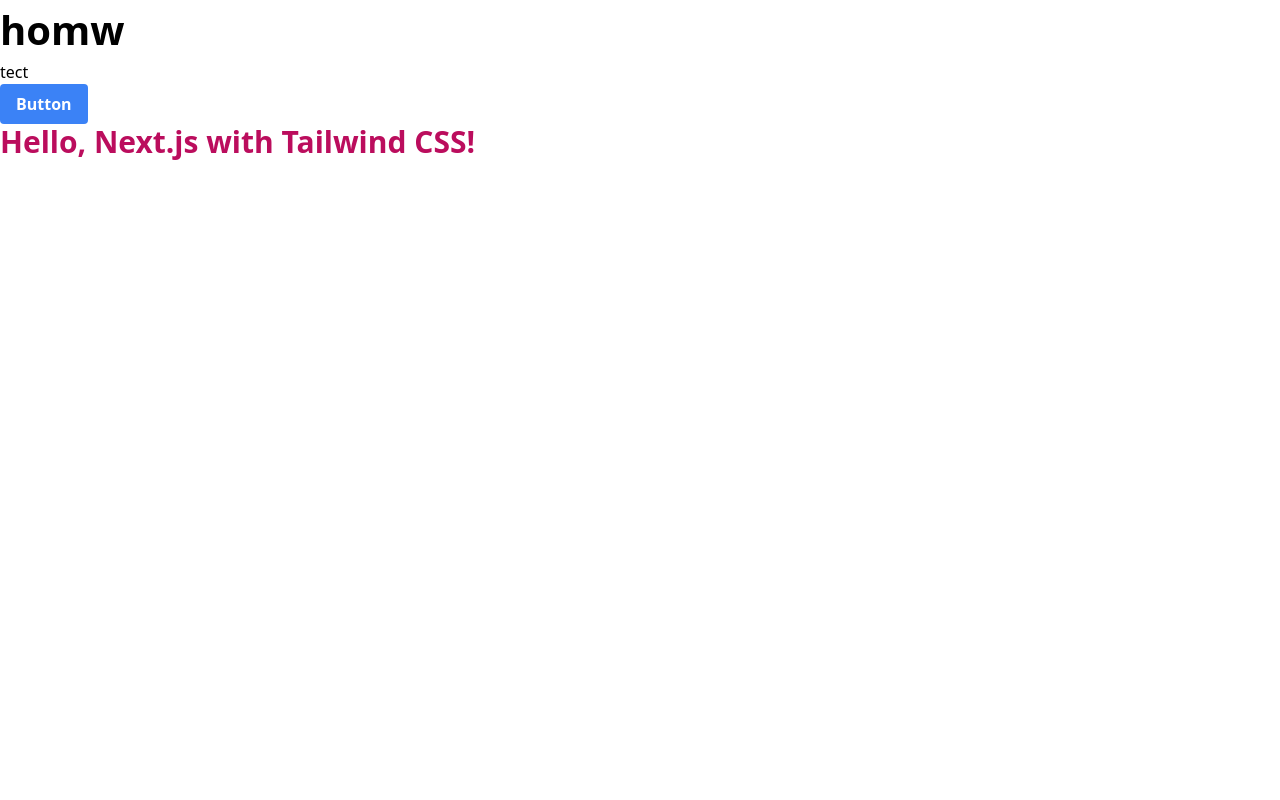
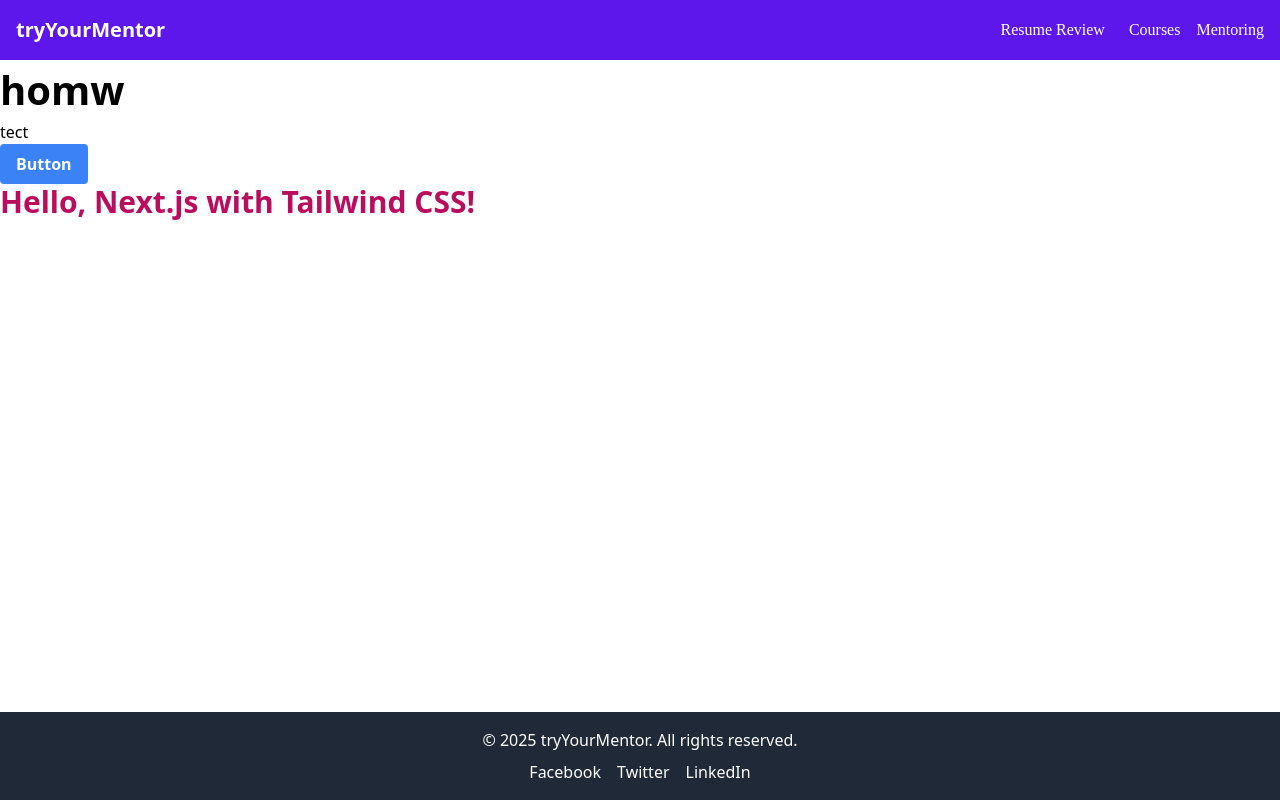
Before and after one commit to tryyourmentorDev/try-your-mentor-V0, a Next.js app: page / in a window 1280 px wide. Built offline with nearby package versions, Linux system fonts and the light colour scheme.

Commit message:
set up taiwind css v3

```diff
--- a/package.json
+++ b/package.json
@@ -11,7 +11,8 @@
   "dependencies": {
     "next": "15.2.0",
     "react": "^19.0.0",
-    "react-dom": "^19.0.0"
+    "react-dom": "^19.0.0",
+    "react-icons": "^5.5.0"
   },
   "devDependencies": {
     "@eslint/eslintrc": "^3",
--- a/src/app/layout.tsx
+++ b/src/app/layout.tsx
@@ -1,6 +1,8 @@
 import type { Metadata } from "next";
 import { Geist, Geist_Mono } from "next/font/google";
 import "./globals.css";
+import Header from "../components/Header";
+import Footer from "../components/Footer";
 
 const geistSans = Geist({
   variable: "--font-geist-sans",
@@ -13,7 +15,7 @@
 });
 
 export const metadata: Metadata = {
-  title: "Create Next App",
+  title: "aCreate Next App",
   description: "Generated by create next app",
 };
 
@@ -24,8 +26,12 @@
 }>) {
   return (
     <html lang="en">
-      <body className={`${geistSans.variable} ${geistMono.variable}`}>
-        {children}
+      <body className={`${geistSans.variable} ${geistMono.variable} flex flex-col min-h-screen`}>
+        <Header />
+        <main className="flex-grow">
+          {children}
+        </main>
+        <Footer />
       </body>
     </html>
   );
--- /dev/null
+++ b/src/components/Footer.tsx
@@ -0,0 +1,22 @@
+const Footer = () => (
+  <footer className="bg-gray-800 text-white py-4">
+    <div className="container mx-auto text-center">
+      <p>
+        &copy; {new Date().getFullYear()} tryYourMentor. All rights reserved.
+      </p>
+      <div className="mt-2">
+        <a href="https://www.facebook.com" className="mx-2">
+          Facebook
+        </a>
+        <a href="https://www.twitter.com" className="mx-2">
+          Twitter
+        </a>
+        <a href="https://www.linkedin.com" className="mx-2">
+          LinkedIn
+        </a>
+      </div>
+    </div>
+  </footer>
+);
+
+export default Footer;
--- /dev/null
+++ b/src/components/Header.tsx
@@ -0,0 +1,136 @@
+"use client";
+import { useState } from "react";
+import Link from "next/link";
+import { FiMenu, FiX } from "react-icons/fi";
+// import SignUpButton from "./SignUpButton";
+// import SignInButton from "./SignInButton";
+// import LogOutButton from "./LogOutButton";
+// import AuthOverlay from "./AuthOverlay";
+
+const Header = () => {
+  const [isOpen, setIsOpen] = useState(false);
+  const [isOpenAuthOverlay, setIsOpenAuthOverlay] = useState(false);
+  const [isFadingOut, setIsFadingOut] = useState(false);
+  const [authLayoutType, setAuthLayoutType] = useState("");
+  const [isLoggedIn, setIsLoggedIn] = useState(false);
+
+  const onClickedSignUpButton = () => {
+    console.log("clicked on sign up button");
+    setIsOpenAuthOverlay(true);
+    setIsFadingOut(false);
+    setAuthLayoutType("sign-up-page-1");
+  }
+  const onClickedSignInButton = () => {
+    console.log("clicked on sign up button");
+    setIsOpenAuthOverlay(true);
+    setIsFadingOut(false);
+    setAuthLayoutType("sign-in-page-1");
+  }
+
+  const closeOverlay = () => {
+    setIsFadingOut(true); // Start the fade-out effect
+    setTimeout(() => {
+      setIsOpenAuthOverlay(false); // Close overlay after animation
+    }, 300);
+  }
+
+//   const setSignInState = (state) => {
+//     console.log("setSignInState: ", state);
+//     setIsLoggedIn(state);
+//     setIsOpenAuthOverlay(false);
+//   }
+
+  const onClickLogOutButton = () => {
+    console.log("onClickLogOutButton: ");
+    setIsLoggedIn(false);
+    setIsOpenAuthOverlay(false);
+  }
+
+  return (
+    <>
+    <header className="bg-primary-light">
+      <div className="container mx-auto flex justify-between items-center p-4">
+        <Link href="/" className="text-xl font-bold text-white">
+          tryYourMentor
+        </Link>
+
+        {/* Mobile Menu Button */}
+        <button
+          className="md:hidden text-white text-2xl"
+          onClick={() => setIsOpen(!isOpen)}
+        >
+          {isOpen ? <FiX /> : <FiMenu />}
+        </button>
+
+        {/* Desktop Navigation */}
+        <nav className="hidden md:flex items-center space-x-4">
+          <Link
+            href="/resume-review"
+            className="mx-2 text-white font-kanit hover:text-secondary-light transition duration-300"
+          >
+            Resume Review
+          </Link>
+          <Link href="/courses" className="mx-2 text-white font-kanit hover:text-secondary-light transition duration-300">
+            Courses
+          </Link>
+          <Link href="/mentors" className="mx-2 text-white font-kanit hover:text-secondary-light transition duration-300">
+            Mentoring
+          </Link>
+          {/* { !isLoggedIn ? <SignInButton onClick={()=>onClickedSignInButton()}/> : <></>} */}
+          {/* { !isLoggedIn ? <SignUpButton onClick={()=>onClickedSignUpButton()}/>: <LogOutButton onClick={onClickLogOutButton}/>} */}
+
+
+        </nav>
+      </div>
+
+      {/* Mobile Navigation */}
+      {isOpen && (
+        <nav className="md:hidden bg-[#5e17eb] p-4">
+          <div className="flex flex-col items-center">
+            <Link
+              href="/resume-review"
+              className="py-2 text-white hover:text-gray-200"
+              onClick={() => setIsOpen(false)}
+            >
+              Resume Review
+            </Link>
+            <Link
+              href="/courses"
+              className="py-2 text-white hover:text-gray-200"
+              onClick={() => setIsOpen(false)}
+            >
+              Courses
+            </Link>
+            <Link
+              href="/mentors"
+              className="py-2 text-white hover:text-gray-200"
+              onClick={() => setIsOpen(false)}
+            >
+              Mentoring
+            </Link>
+            <Link
+              href="/login"
+              className="py-2 text-white hover:text-gray-200"
+              onClick={() => setIsOpen(false)}
+            >
+              Login
+            </Link>
+            <Link
+              href="/signup"
+              className="py-2 text-white hover:text-gray-200"
+              onClick={() => setIsOpen(false)}
+            >
+              Sign Up
+            </Link>
+          </div>
+        </nav>
+      )}
+    </header>
+
+{/* <AuthOverlay isOpen={isOpenAuthOverlay} closeOverlay={closeOverlay} isFadingOut={isFadingOut} authLayoutType={authLayoutType}   signInSuccessState={(state)=>setSignInState(state)}/> */}
+
+</>
+  );
+};
+
+export default Header;
--- /dev/null
+++ b/src/components/Header2.tsx
@@ -0,0 +1,32 @@
+"use client";
+import { useState } from "react";
+import Link from "next/link";
+import { FiMenu, FiX } from "react-icons/fi";
+// import SignUpButton from "./SignUpButton";
+// import SignInButton from "./SignInButton";
+// import LogOutButton from "./LogOutButton";
+// import AuthOverlay from "./AuthOverlay";
+
+const Header = () => {
+
+
+  return (
+    <header className="bg-primary-light">
+    <div className="container mx-auto flex justify-between items-center p-4">
+      <Link href="/" className="text-xl font-bold text-white">
+        tryYourMentor
+      </Link>
+      <nav className="flex space-x-4">
+        <Link href="/services" className="text-white hover:text-secondary-light transition duration-300">
+          Services
+        </Link>
+        <Link href="/about-us" className="text-white hover:text-secondary-light transition duration-300">
+          About Us
+        </Link>
+      </nav>
+    </div>
+  </header>
+  );
+};
+
+export default Header;
--- a/tailwind.config.js
+++ b/tailwind.config.js
@@ -4,6 +4,7 @@
     "./pages/**/*.{js,ts,jsx,tsx}",
     "./components/**/*.{js,ts,jsx,tsx}",
     "./src/app/**/*.{js,ts,jsx,tsx}",
+    "./src/components/**/*.{js,ts,jsx,tsx}",
   ],
   theme: {
  extend: {
```
Also changed, not shown: 1 other file (tests, documents, lock files or other folders).
